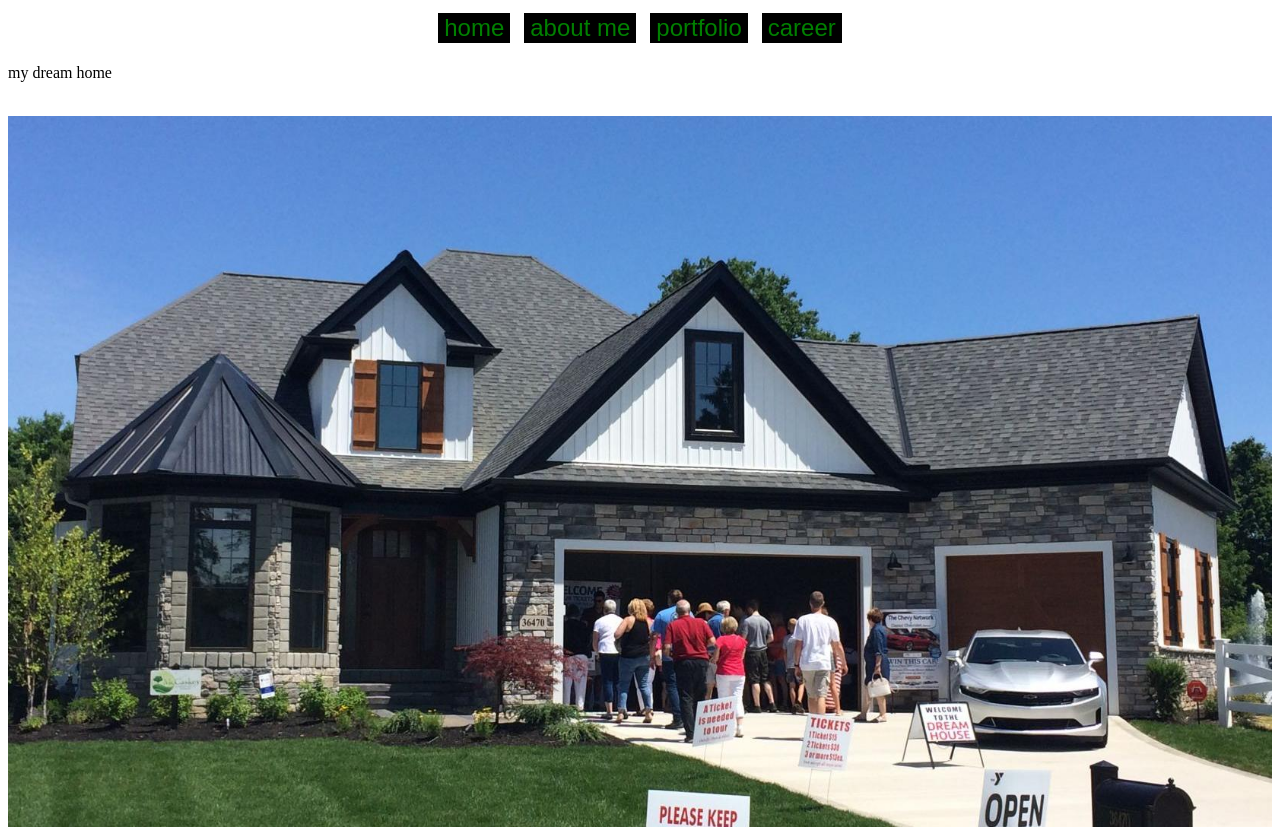
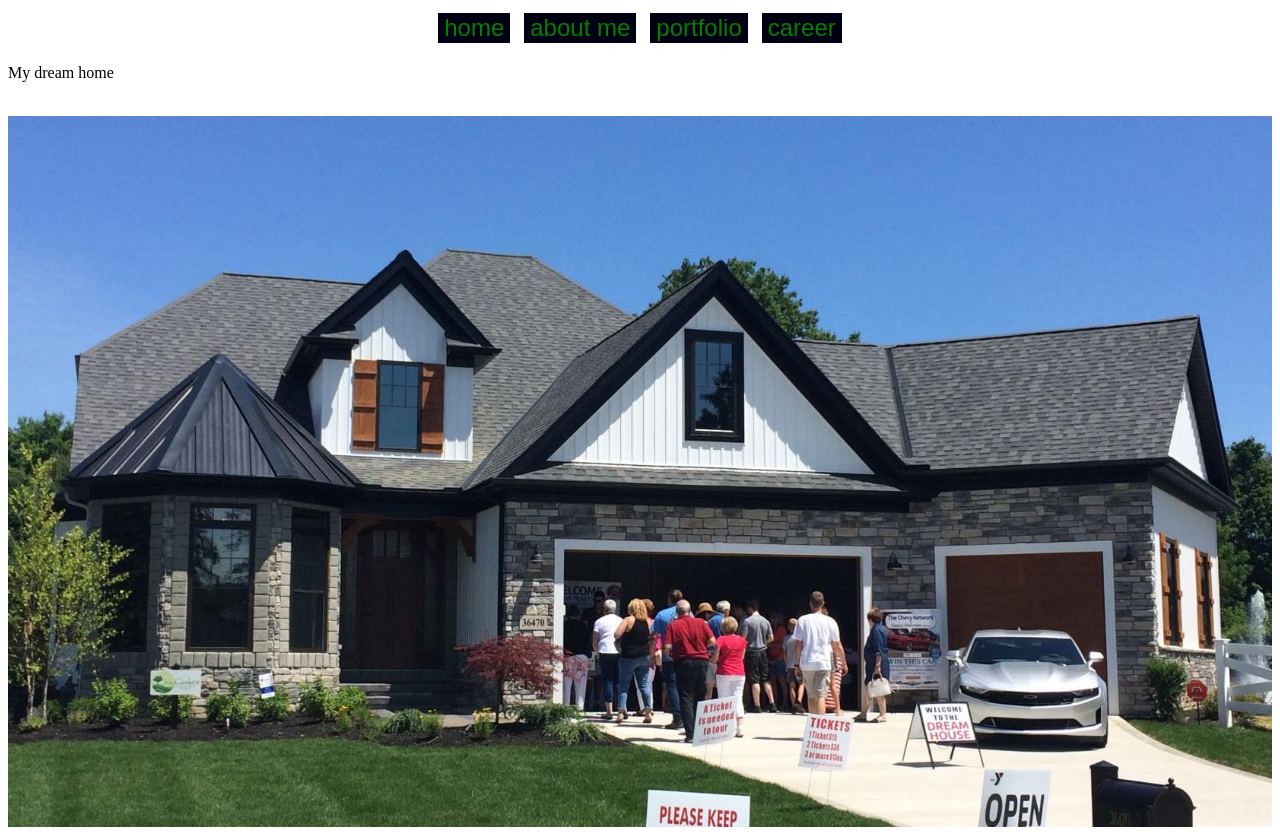
Before and after one commit to Tj45ones/Tj45ones.github.io, a plain HTML site: page index.html in a window 1280 px wide. Drawn offline with Linux system fonts and the light colour scheme.

Commit message:
Update index.html

```diff
--- a/index.html
+++ b/index.html
@@ -3,7 +3,7 @@
     <head>
         <style>
             button {
-                background-color: #000000;
+                background-color: #000014;
                 border: none;
                 color: Green;
                 text-align: center;
@@ -27,7 +27,7 @@
 <!--<My Home Section>!-->
 
 <div id="content_1" class="tabcontent">
-    <p>my dream home</p>
+    <p>My dream home</p>
     <br><img src="images/chicken.jpg" width=100%>
 
 </div>
@@ -38,7 +38,7 @@
 <div id="content_2" class="tabcontent" style="display:none;">
     <p><b><center><font size=6>About Me</font></center></b></p>
     <br>
-    <br> I am the most amazing computer science student ever.
+    <br> I am the most amazing computer science student ever.I am ready to get to work and do more and more on my website . I might do this in the future and this is fun to do in class.
 </div>
 
 
```
